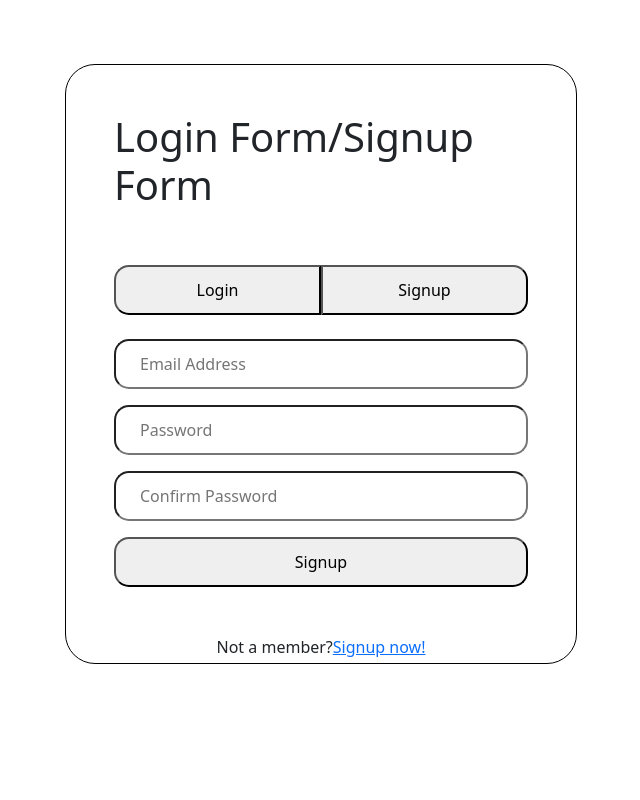
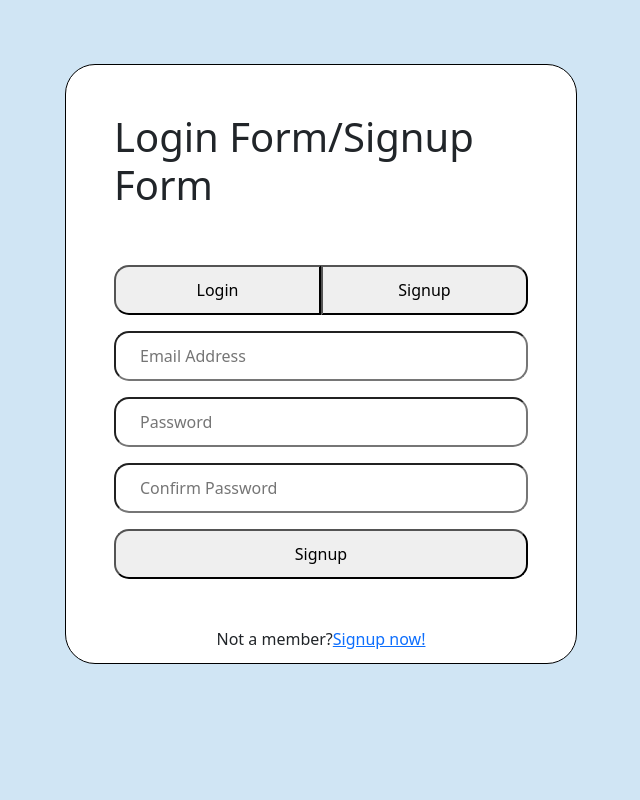
Before and after one commit to Shlandie/komandinis-darbas, a React (Create React App) app in the folder Front/: page / in a window 1280 px wide. Shown: the top 800 px of the page, without its empty margins (319-959 px from the left). Built offline with nearby package versions, Linux system fonts and the light colour scheme; no server answers.

Commit message:
Tidied up the code

```diff
--- a/Front/src/components/Authentication/LoginPage/LoginPage.css
+++ b/Front/src/components/Authentication/LoginPage/LoginPage.css
@@ -2,11 +2,11 @@
     position: fixed;
     inset: 0;
 
-    background-color: #fff;
+    background-color: rgb(208, 229, 244);
     z-index: 5;
 }
 
-.loginForm-container {
+.AuthenticationForm-container {
     border: 1px solid black;
     width: 40vw;
     min-width: 300px;
@@ -15,6 +15,7 @@
 
     margin-top: 5%;
     border-radius: 30px;
+    background-color: #fff;
 }
 
 .FormButton {
@@ -23,8 +24,7 @@
     border-radius: 15px;
 }
 
-
-.width50{
+.width50 {
     width: 50%;
     height: 50px;
 }
@@ -35,7 +35,7 @@
 
 }
 
-.signUpButton{
+.signUpButton {
     border-top-right-radius: 15px;
     border-bottom-right-radius: 15px;
 }
--- a/Front/src/components/Authentication/LoginPage/LoginPage.js
+++ b/Front/src/components/Authentication/LoginPage/LoginPage.js
@@ -3,12 +3,12 @@ import './LoginPage.css';
 function LoginPage() {
   return (
     <div className='loginPage-container fs-'>
-        <form className='loginForm-container p-5'>
+        <form className='AuthenticationForm-container p-5'>
 
             <h1 className='pb-5'>Login Form/Signup Form</h1>
 
             <button type='button' className='logInButton width50'>Login</button>
-            <button type='button' className='signUpButton width50 mb-4'>Signup</button>
+            <button type='button' className='signUpButton width50 mb-3'>Signup</button>
 
             <br></br>
 
--- a/Front/src/components/Authentication/RegisterPage/RegisterPage.js
+++ b/Front/src/components/Authentication/RegisterPage/RegisterPage.js
@@ -3,12 +3,12 @@ import React from 'react';
 function RegisterPage() {
   return (
     <div className='loginPage-container fs-'>
-        <form className='loginForm-container p-5'>
+        <form className='AuthenticationForm-container p-5'>
 
             <h1 className='pb-5'>Login Form/Signup Form</h1>
 
             <button type='button' className='logInButton width50'>Login</button>
-            <button type='button' className='signUpButton width50 mb-4'>Signup</button>
+            <button type='button' className='signUpButton width50 mb-3'>Signup</button>
 
             <br></br>
 
```
